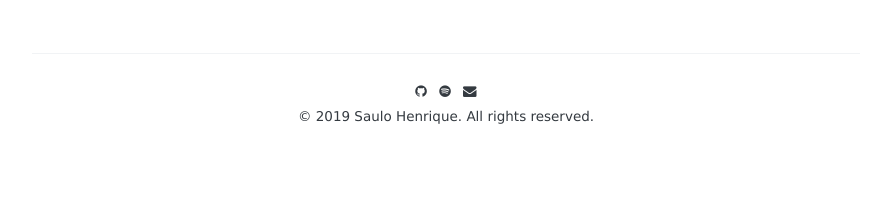
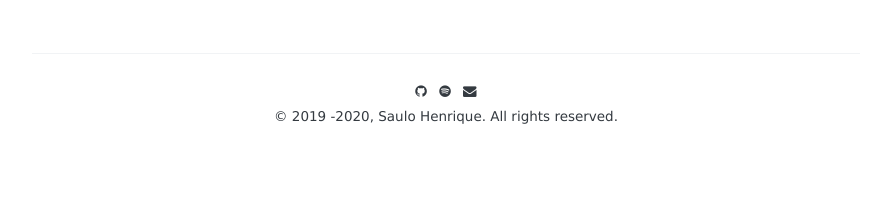
Before and after one commit to msaulohenrique/msaulohenrique.github.io, a Jekyll site: the page built from index.html, in a window 1280 px wide. Shown: the part 862-1077 px from the top of the page, without its empty margins (194-1085 px from the left). Built offline with Jekyll 4.4.1, drawn with Linux system fonts in a browser that asks for light colours; some web fonts are replaced; the list of posts is cut into pages by our own code; part of the change alters nothing that is shown.

```diff
--- a/_includes/footer.html
+++ b/_includes/footer.html
@@ -67,5 +67,5 @@
     {% endif %}
 
   </div>
-  © {{ site.copyright.year }} {{ site.copyright.name }}. All rights reserved.
+  &copy; {{ site.copyright.year }} <script>new Date().getFullYear()>{{ site.copyright.year }} &&document.write("-"+new Date().getFullYear());</script>, {{ site.copyright.name }}. All rights reserved.
 </div>
```
